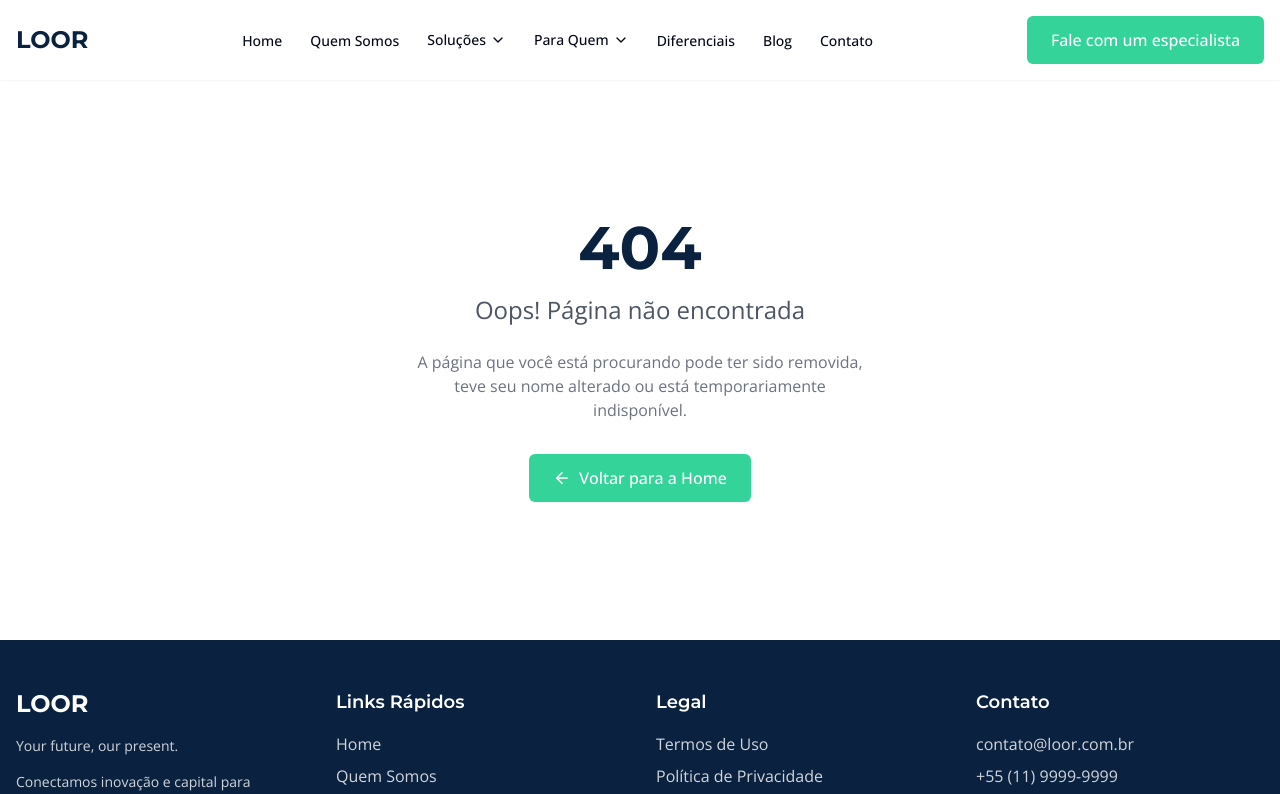
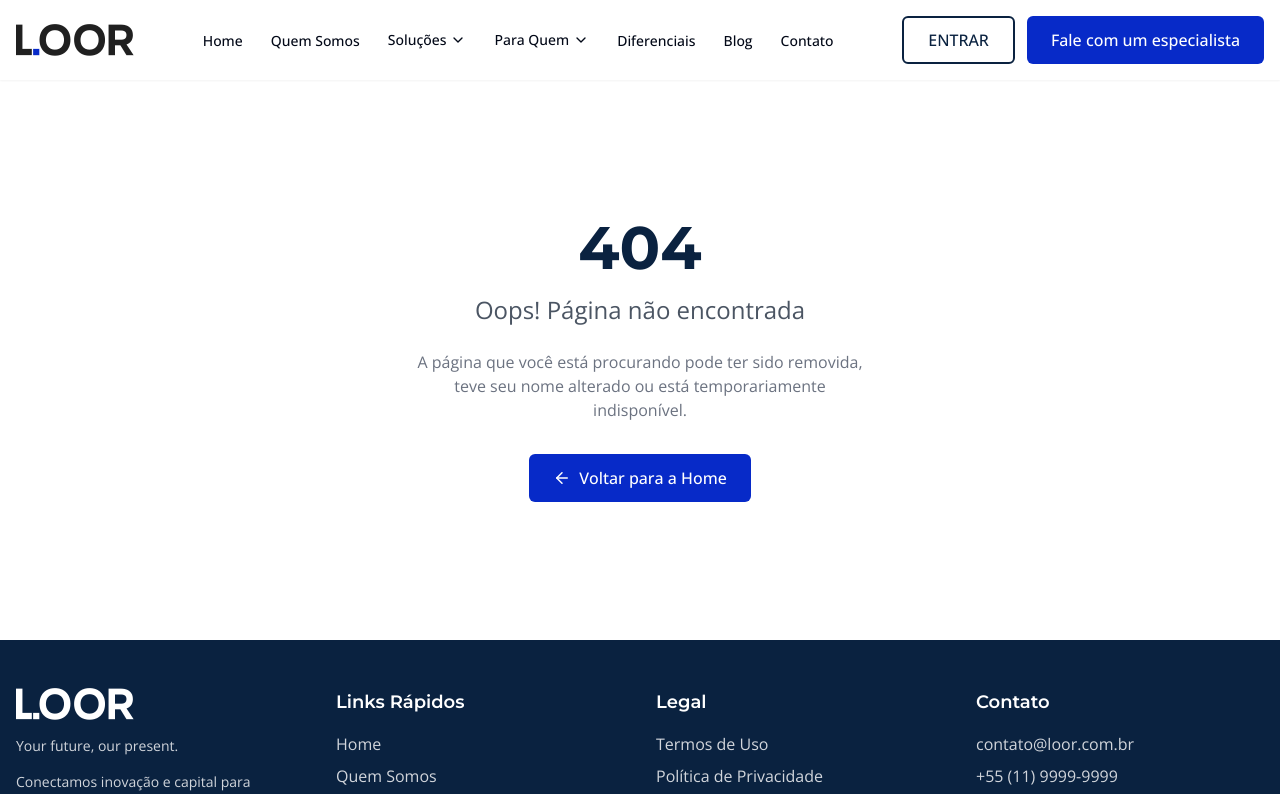
Before and after one commit to kkvictorm/loor-future-impact-hub, a React (Vite) app: page /lgpd in a window 1280 px wide. Shown: the top 794 px of the page. Built offline with nearby package versions, Linux system fonts and the light colour scheme.

Commit message:
Refactor: Update colors, add logo and button
Replace green with dark blue, add a background image, include the LOOR logo, and add an "ENTRAR" button to the header.

```diff
--- a/index.html
+++ b/index.html
@@ -17,8 +17,8 @@
     <meta name="twitter:site" content="@loor" />
     <meta name="twitter:image" content="https://lovable.dev/opengraph-image-p98pqg.png" />
 
-    <!-- Favicon placeholder - replace with actual favicon when available -->
-    <link rel="icon" type="image/svg+xml" href="/src/assets/favicon.svg" />
+    <!-- LOOR Favicon -->
+    <link rel="icon" href="/lovable-uploads/ec2ac540-9f22-49a2-813d-caf541d8f149.png" type="image/png">
   </head>
 
   <body>
--- a/src/components/Footer.tsx
+++ b/src/components/Footer.tsx
@@ -1,6 +1,7 @@
 
 import { Link } from "react-router-dom";
 import { Facebook, Twitter, Linkedin, Instagram } from "lucide-react";
+import Logo from "./Logo";
 
 const Footer = () => {
   const currentYear = new Date().getFullYear();
@@ -11,7 +12,9 @@ const Footer = () => {
         <div className="grid grid-cols-1 md:grid-cols-2 lg:grid-cols-4 gap-8">
           {/* Column 1: Logo and About */}
           <div className="space-y-4">
-            <div className="font-heading font-bold text-2xl">LOOR</div>
+            <div className="flex items-center">
+              <Logo className="h-8 brightness-0 invert" />
+            </div>
             <p className="text-gray-300 text-sm">Your future, our present.</p>
             <p className="text-gray-300 text-sm">
               Conectamos inovação e capital para transformar oportunidades em impacto real.
@@ -100,7 +103,7 @@ const Footer = () => {
                     href="https://facebook.com"
                     target="_blank"
                     rel="noopener noreferrer"
-                    className="hover:text-loor-green transition-colors"
+                    className="hover:text-loor-primary transition-colors"
                     aria-label="Facebook"
                   >
                     <Facebook size={20} />
@@ -109,7 +112,7 @@ const Footer = () => {
                     href="https://twitter.com"
                     target="_blank"
                     rel="noopener noreferrer"
-                    className="hover:text-loor-green transition-colors"
+                    className="hover:text-loor-primary transition-colors"
                     aria-label="Twitter"
                   >
                     <Twitter size={20} />
@@ -118,7 +121,7 @@ const Footer = () => {
                     href="https://linkedin.com"
                     target="_blank"
                     rel="noopener noreferrer"
-                    className="hover:text-loor-green transition-colors"
+                    className="hover:text-loor-primary transition-colors"
                     aria-label="LinkedIn"
                   >
                     <Linkedin size={20} />
@@ -127,7 +130,7 @@ const Footer = () => {
                     href="https://instagram.com"
                     target="_blank"
                     rel="noopener noreferrer"
-                    className="hover:text-loor-green transition-colors"
+                    className="hover:text-loor-primary transition-colors"
                     aria-label="Instagram"
                   >
                     <Instagram size={20} />
--- a/src/components/Header.tsx
+++ b/src/components/Header.tsx
@@ -2,13 +2,7 @@
 import { useState } from "react";
 import { Link, NavLink } from "react-router-dom";
 import { Menu, X, ChevronDown } from "lucide-react";
-
-// Placeholder logo, would be replaced with actual SVG import or image
-const Logo = () => (
-  <div className="flex items-center gap-2">
-    <div className="font-heading font-bold text-2xl text-loor-blue">LOOR</div>
-  </div>
-);
+import Logo from "./Logo";
 
 const Header = () => {
   const [isOpen, setIsOpen] = useState(false);
@@ -60,9 +54,7 @@ const Header = () => {
     <header className="sticky top-0 z-50 bg-white shadow-sm">
       <div className="container mx-auto px-4 py-4">
         <div className="flex justify-between items-center">
-          <Link to="/" aria-label="LOOR Home">
-            <Logo />
-          </Link>
+          <Logo />
 
           {/* Desktop Navigation */}
           <nav className="hidden lg:flex items-center space-x-1">
@@ -109,8 +101,11 @@ const Header = () => {
             ))}
           </nav>
 
-          {/* CTA Button - Desktop */}
-          <div className="hidden lg:block">
+          {/* CTA Buttons - Desktop */}
+          <div className="hidden lg:flex items-center gap-3">
+            <Link to="/login" className="cta-outline">
+              ENTRAR
+            </Link>
             <Link to="/contato" className="cta-primary">
               Fale com um especialista
             </Link>
@@ -136,9 +131,7 @@ const Header = () => {
         }`}
       >
         <div className="flex justify-between items-center p-4 border-b">
-          <Link to="/" aria-label="LOOR Home" onClick={() => setIsOpen(false)}>
-            <Logo />
-          </Link>
+          <Logo linkClassName="block" onClick={() => setIsOpen(false)} />
           <button
             onClick={toggleMenu}
             className="p-2 rounded-md text-gray-500 hover:text-loor-blue focus:outline-none"
@@ -172,7 +165,7 @@ const Header = () => {
                               to={subItem.path}
                               className={({ isActive }) =>
                                 `block py-2 ${
-                                  isActive ? "text-loor-green font-medium" : "text-gray-600"
+                                  isActive ? "text-loor-primary font-medium" : "text-gray-600"
                                 }`
                               }
                               onClick={() => setIsOpen(false)}
@@ -189,7 +182,7 @@ const Header = () => {
                     to={item.path}
                     className={({ isActive }) =>
                       `block py-2 border-b ${
-                        isActive ? "text-loor-green font-medium" : "text-gray-600"
+                        isActive ? "text-loor-primary font-medium" : "text-gray-600"
                       }`
                     }
                     onClick={() => setIsOpen(false)}
@@ -199,7 +192,14 @@ const Header = () => {
                 )}
               </li>
             ))}
-            <li className="pt-4">
+            <li className="pt-4 space-y-3">
+              <Link
+                to="/login"
+                className="cta-outline w-full justify-center"
+                onClick={() => setIsOpen(false)}
+              >
+                ENTRAR
+              </Link>
               <Link
                 to="/contato"
                 className="cta-primary w-full justify-center"
--- a/src/components/HeroBanner.tsx
+++ b/src/components/HeroBanner.tsx
@@ -15,7 +15,7 @@ interface HeroBannerProps {
 }
 
 const HeroBanner = ({
-  backgroundImage,
+  backgroundImage = "https://images.unsplash.com/photo-1470071459604-3b5ec3a7fe05?ixlib=rb-4.0.3&auto=format&fit=crop&w=2340&q=80",
   title,
   subtitle,
   ctaButtonPrimaryText,
@@ -43,22 +43,11 @@ const HeroBanner = ({
   return (
     <div
       ref={bannerRef}
-      className={`relative bg-loor-blue py-16 md:py-24 lg:py-32 fade-in-section ${
-        backgroundImage ? "bg-cover bg-center" : ""
-      }`}
-      style={backgroundImage ? { backgroundImage: `url(${backgroundImage})` } : {}}
+      className="relative py-16 md:py-24 lg:py-32 fade-in-section bg-cover bg-center bg-no-repeat"
+      style={{
+        backgroundImage: `linear-gradient(rgba(7, 42, 200, 0.7), rgba(7, 42, 200, 0.7)), url(${backgroundImage})`
+      }}
     >
-      {/* Overlay for background images to ensure text readability */}
-      {backgroundImage && (
-        <div className="absolute inset-0 bg-loor-blue bg-opacity-60" aria-hidden="true"></div>
-      )}
-
-      {/* Decorative elements */}
-      <div className="absolute top-0 left-0 w-full h-full overflow-hidden">
-        <div className="absolute -top-10 -left-10 w-64 h-64 bg-loor-green rounded-full opacity-10 blur-3xl"></div>
-        <div className="absolute bottom-0 right-0 w-80 h-80 bg-loor-green rounded-full opacity-10 blur-3xl"></div>
-      </div>
-
       {/* Content */}
       <div className="container mx-auto px-4 relative z-10">
         <div className={`flex flex-col space-y-6 max-w-3xl mx-auto ${alignmentClasses[alignment]}`}>
@@ -75,7 +64,7 @@ const HeroBanner = ({
                 </Link>
               )}
               {ctaButtonSecondaryText && (
-                <Link to={ctaButtonSecondaryLink || "#"} className="cta-outline text-white border-white hover:bg-white hover:text-loor-blue hover:scale-105 transition-transform">
+                <Link to={ctaButtonSecondaryLink || "#"} className="cta-outline text-white border-white hover:bg-white hover:text-loor-primary hover:scale-105 transition-transform">
                   {ctaButtonSecondaryText}
                 </Link>
               )}
--- /dev/null
+++ b/src/components/Logo.tsx
@@ -0,0 +1,19 @@
+
+import { Link } from "react-router-dom";
+
+interface LogoProps {
+  className?: string;
+  linkClassName?: string;
+}
+
+const Logo = ({ className = "", linkClassName = "" }: LogoProps) => (
+  <Link to="/" aria-label="LOOR Home" className={linkClassName}>
+    <img
+      src="/lovable-uploads/ec2ac540-9f22-49a2-813d-caf541d8f149.png"
+      alt="LOOR"
+      className={`h-8 ${className}`}
+    />
+  </Link>
+);
+
+export default Logo;
--- a/src/index.css
+++ b/src/index.css
@@ -118,11 +118,11 @@
 
 @layer components {
   .navbar-item {
-    @apply relative px-3 py-2 text-sm font-medium hover:text-loor-green transition-colors;
+    @apply relative px-3 py-2 text-sm font-medium hover:text-loor-primary transition-colors;
   }
 
   .navbar-item::after {
-    @apply content-[""] absolute w-full scale-x-0 h-0.5 bg-loor-green left-0 bottom-0 origin-bottom-right transition-transform duration-300;
+    @apply content-[""] absolute w-full scale-x-0 h-0.5 bg-loor-primary left-0 bottom-0 origin-bottom-right transition-transform duration-300;
   }
 
   .navbar-item:hover::after {
@@ -130,7 +130,7 @@
   }
 
   .navbar-item.active {
-    @apply text-loor-green;
+    @apply text-loor-primary;
   }
 
   .navbar-item.active::after {
@@ -146,7 +146,7 @@
   }
 
   .cta-primary {
-    @apply bg-loor-green text-white font-medium px-6 py-3 rounded-md hover:bg-opacity-90 transition-all duration-300 inline-flex items-center gap-2;
+    @apply bg-loor-primary text-white font-medium px-6 py-3 rounded-md hover:bg-opacity-90 transition-all duration-300 inline-flex items-center gap-2;
   }
 
   .cta-secondary {
--- a/tailwind.config.ts
+++ b/tailwind.config.ts
@@ -59,7 +59,7 @@ export default {
 				},
 				loor: {
 					blue: '#0A2240',
-					green: '#34D399',
+					primary: '#072AC8',
 					purple: '#8B5CF6',
 					orange: '#F97316',
 					gray: '#F0F2F5',
```
Also changed, not shown: public/lovable-uploads/ec2ac540-9f22-49a2-813d-caf541d8f149.png (added).
